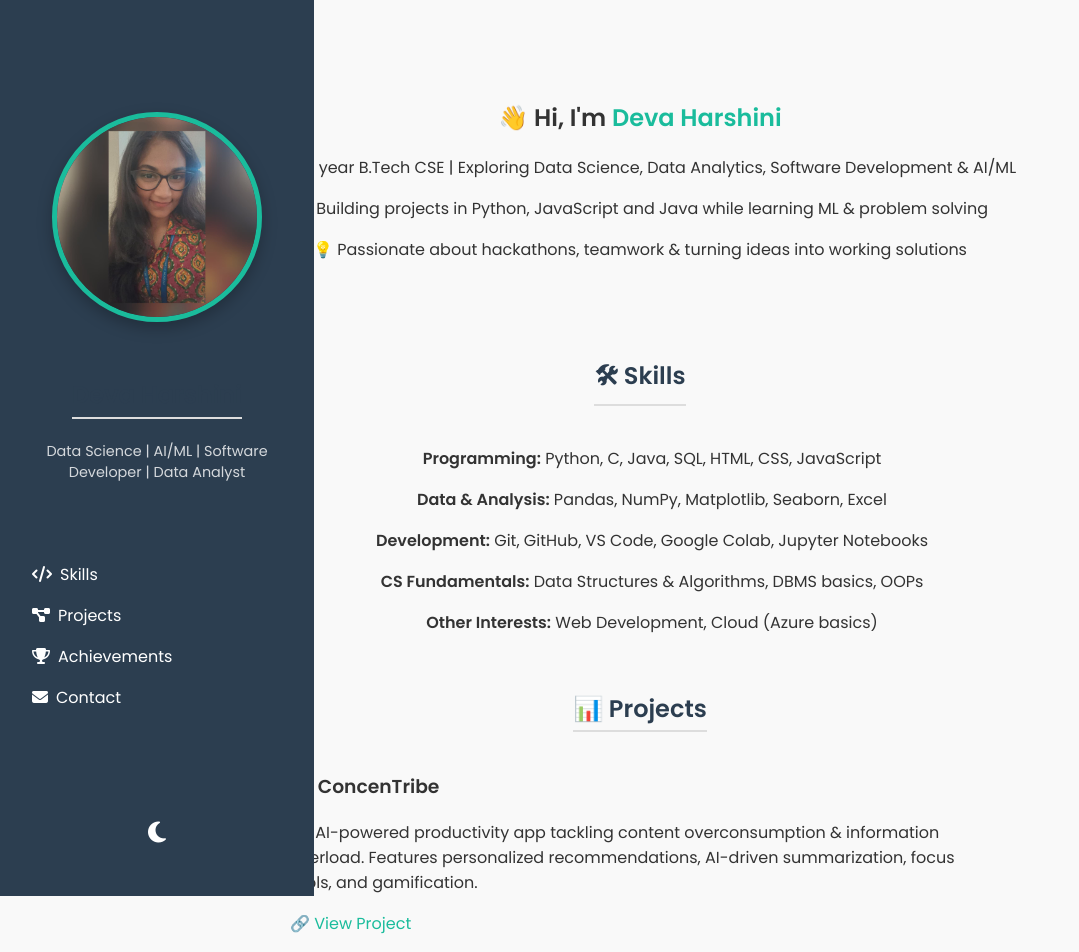
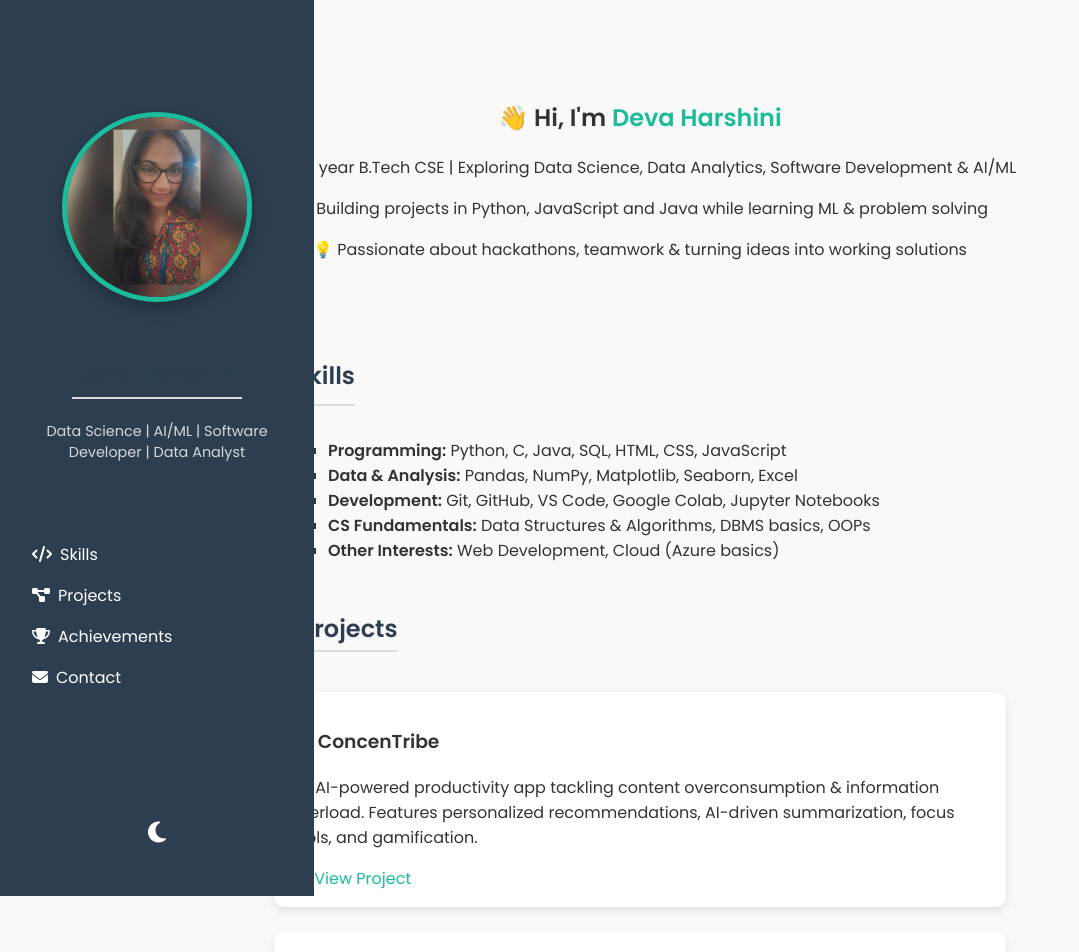
Before and after one commit to deva-harshini/Portfolio, a plain HTML site: page index.html in a window 1280 px wide. Shown: the top 952 px of the page, without its empty margins (0-1079 px from the left). Drawn offline with Linux system fonts and the light colour scheme.

Commit message:
Update styles.css
cleaned css file

```diff
--- a/styles.css
+++ b/styles.css
@@ -25,19 +25,18 @@ body {
 
 .sidebar .profile {
   text-align: center;
-  margin-top: 4rem;      /* move picture further down */
-  margin-bottom: 2rem;   /* spacing before divider/nav */
+  margin-top: 4rem;
+  margin-bottom: 2rem;
 }
 
 .sidebar .profile img {
-  width: 200px;          /* bigger profile picture */
-  height: 200px;
-  border-radius: 80%;
+  width: 180px;
+  height: 180px;
+  border-radius: 50%;  /* perfect circle */
   border: 5px solid #1abc9c;
   box-shadow: 0 6px 15px rgba(0,0,0,0.25);
-  margin-bottom: 1rem;   /* space between pic and text */
+  margin-bottom: 1rem;
 }
-
 
 .sidebar h2 {
   font-size: 1.5rem;
@@ -84,16 +83,15 @@ body {
 
 /* Main content */
 .content {
-  margin-left: 250px;   /* keeps sidebar space */
+  margin-left: 250px;   /* keep space for sidebar */
   padding: 2rem;
   max-width: 900px;
   margin-right: auto;
-  margin-left: auto;    /* centers content */
-  text-align: center;   /* ensures text & bullets are centered */
+  margin-left: auto;
 }
 
-
 .hero {
+  text-align: center;   /* only hero centered */
   padding: 3rem 0;
   animation: fadeIn 1s ease-in;
 }
@@ -114,25 +112,18 @@ ul {
   list-style: square;
   margin-left: 1.5rem;
 }
-.content ul {
-  list-style: none;        /* remove default bullets */
-  padding: 0;
-}
-
-.content ul li {
-  margin: 0.5rem 0;
-  text-align: left;        /* keeps items aligned neatly */
-  display: inline-block;   /* keeps them centered in container */
-}
-
 
 /* Project Cards */
 .project-card {
+  background: #fff;
+  padding: 1rem;
   max-width: 700px;
-  margin: 1.5rem auto;   /* auto centers */
-  text-align: left;      /* keep content readable */
+  margin: 1.5rem auto;
+  border-radius: 10px;
+  box-shadow: 0 4px 10px rgba(0,0,0,0.1);
+  text-align: left;
+  transition: transform 0.3s, box-shadow 0.3s;
 }
-
 
 .project-card:hover {
   transform: translateY(-5px);
@@ -152,11 +143,10 @@ ul {
 /* Social Links */
 .social-links {
   display: flex;
-  justify-content: center;   /* centers horizontally */
+  justify-content: center;
   gap: 1.5rem;
   margin-top: 1rem;
 }
-
 
 .social-links a {
   font-size: 1.5rem;
```
